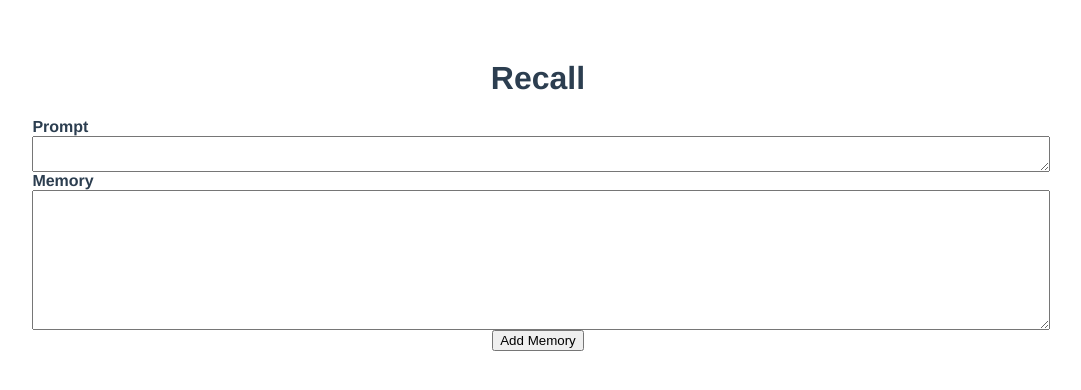
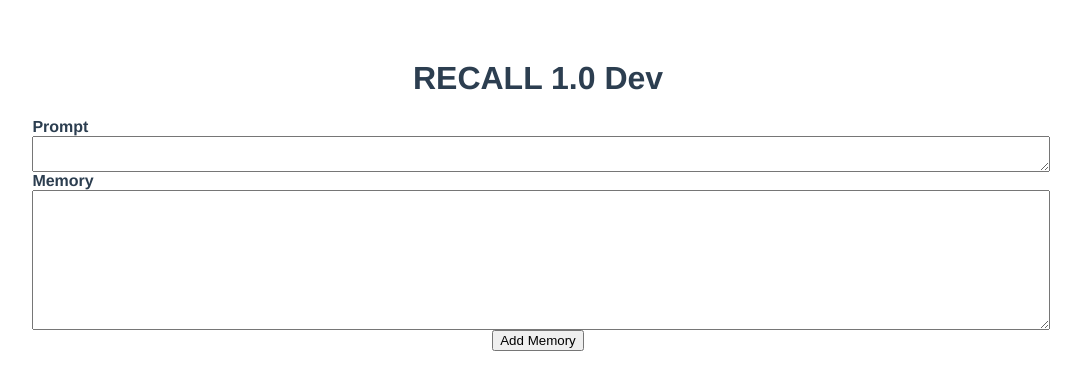
Before and after one commit to ereichert/recall, a Vue app: page / in a window 1280 px wide. Shown: the top 390 px of the page, without its empty margins (102-1183 px from the left). Built offline with nearby package versions, Linux system fonts and the light colour scheme.

Commit message:
Worked out how to use a configuration service to manage the db config.

```diff
--- a/src/App.vue
+++ b/src/App.vue
@@ -1,6 +1,6 @@
 <template>
   <div id="app">
-    <h1>Recall</h1>
+    <h1>{{ appName }}</h1>
     <div id="main-content">
       <AddMemory/>
     </div>
@@ -10,13 +10,25 @@
 <script lang="ts">
 import { Component, Vue } from 'vue-property-decorator';
 import AddMemory from './components/AddMemory.vue';
+import * as ConfigService from './services/ConfigService';
 
 @Component({
   components: {
     AddMemory,
   },
 })
-export default class App extends Vue {}
+export default class App extends Vue {
+  appName = 'missing app name';
+
+  constructor() {
+    super();
+    ConfigService.initConfig(process.env.NODE_ENV === 'production');
+    const possibleAppName = ConfigService.get('appName');
+    if (possibleAppName) {
+      this.appName = possibleAppName;
+    }
+  }
+}
 </script>
 
 <style>
--- a/src/main.ts
+++ b/src/main.ts
@@ -2,8 +2,6 @@ import Vue, { VNode } from 'vue';
 // eslint-disable-next-line import/extensions
 import App from './App.vue';
 
-Vue.config.productionTip = false;
-
 new Vue({
   render: (h): VNode => h(App),
 }).$mount('#app');
--- /dev/null
+++ b/src/services/ConfigService.ts
@@ -0,0 +1,13 @@
+const config = new Map([
+  ['appName', 'RECALL 1.0 Dev'],
+]);
+
+export function initConfig(isProdMode: boolean): void {
+  if (isProdMode) {
+    config.set('appName', 'RECALL 1.0 Prod');
+  }
+}
+
+export function get(key: string): string | undefined {
+  return config.get(key);
+}
--- a/src/services/MemoryService.ts
+++ b/src/services/MemoryService.ts
@@ -4,7 +4,6 @@ const dbLocation = './data/recall_test.db';
 
 // eslint-disable-next-line import/prefer-default-export
 export function addMemory(prompt: string, memory: string): void {
-  console.log('called the service');
   const db = new sqlite3.Database(dbLocation);
   const stmt = db.prepare('INSERT INTO memory(prompt, memory) values(?, ?);', prompt, memory);
   stmt.run();
```
